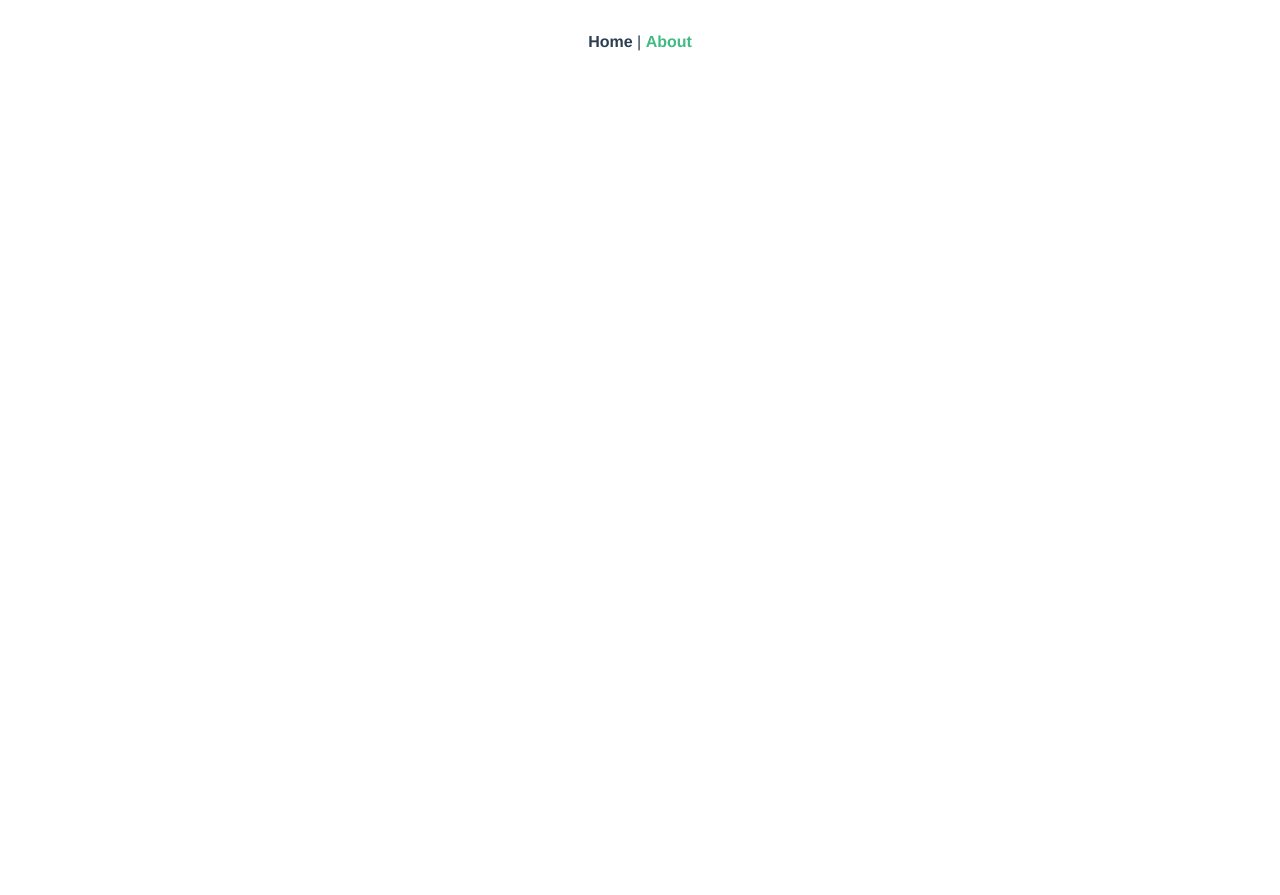
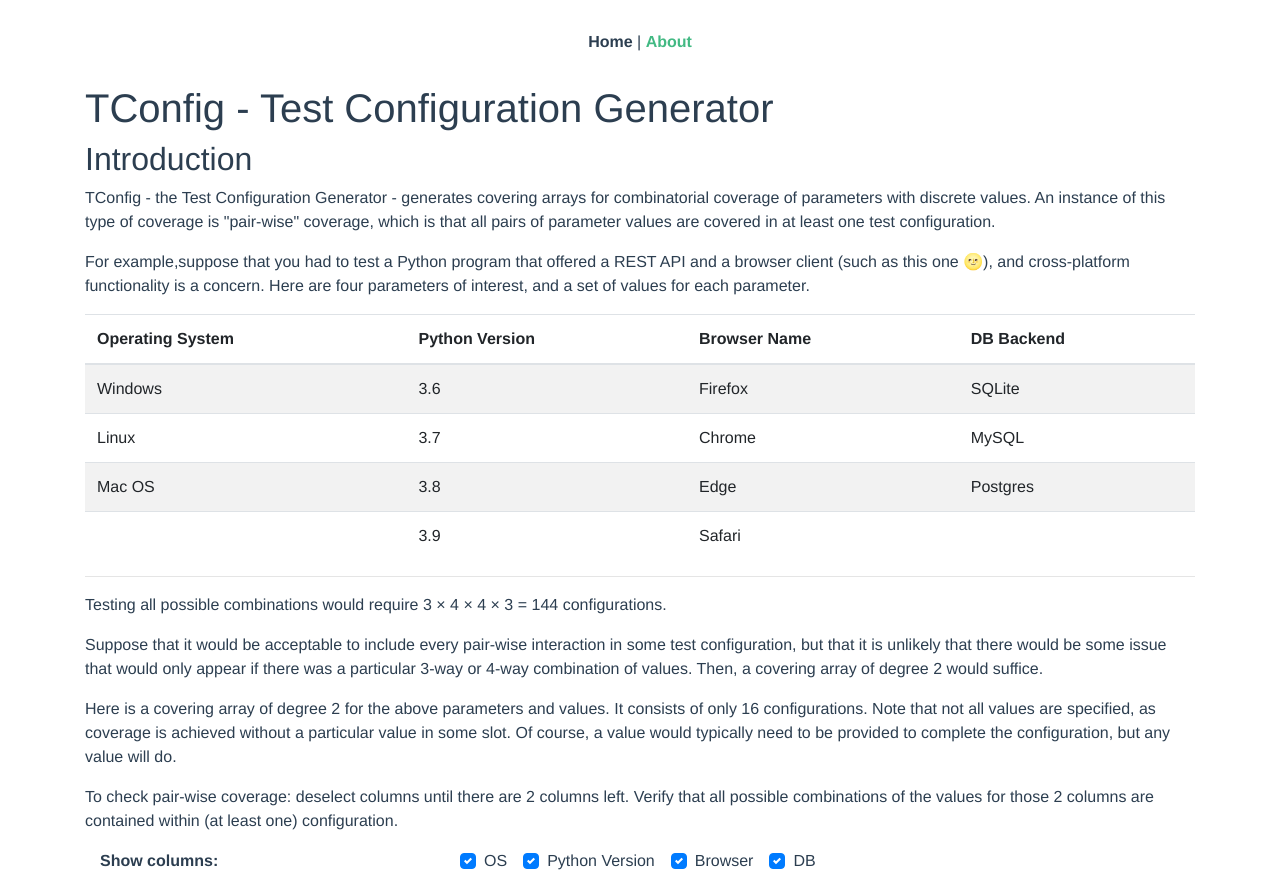
Before and after one commit to awwilliams/tconfig-client, a Vue app: page /about in a window 1280 px wide. Shown: the top 895 px of the page. Before the commit the page ends 800 px from the top, so only its background shows below. Built offline with nearby package versions, Linux system fonts and the light colour scheme.

Commit message:
About page content (#3)

```diff
--- /dev/null
+++ b/src/components/AboutTconfig.vue
@@ -0,0 +1,208 @@
+<template>
+  <div class="container text-left">
+    <h1 class="md">TConfig - Test Configuration Generator</h1>
+    <h2>Introduction</h2>
+    <p>
+      TConfig - the Test Configuration Generator - generates covering arrays for
+      combinatorial coverage of parameters with discrete values.  An instance of
+      this type of coverage is "pair-wise" coverage, which is that all pairs of
+      parameter values are covered in at least one test configuration.
+    </p>
+    <p>
+      For example,suppose that you had to test a Python program that offered a REST API
+      and a browser client (such as this one &#127773;), and cross-platform functionality is a
+      concern.  Here are four parameters of interest, and a set of values for each parameter.
+    </p>
+    <b-table size="sm" striped hover :items="parameters">
+    </b-table>
+    <hr>
+    <p>
+      Testing all possible combinations would require 3 &times; 4 &times; 4 &times; 3 = 144
+      configurations.
+    </p>
+    <p>
+      Suppose that it would be acceptable to include every pair-wise interaction
+      in some test configuration, but that it is unlikely that there would be some issue
+      that would only appear if there was a particular 3-way or 4-way combination of values.
+      Then, a covering array of degree 2 would suffice.
+    </p>
+    <p>
+      Here is a covering array of degree 2 for the above parameters and values.  It consists
+      of only 16 configurations. Note that not all values are specified, as coverage is achieved
+      without a particular value in some slot.  Of course, a value would typically need to be
+      provided to complete the configuration, but any value will do.
+    </p>
+    <p>
+      To check pair-wise coverage:  deselect columns until there are 2 columns left.  Verify
+      that all possible combinations of the values for those 2 columns are contained within (at
+      least one) configuration.
+    </p>
+    <b-row class="col-sm-12">
+      <b-col class="col-sm-4 font-weight-bold">
+        Show columns:
+      </b-col>
+      <b-col class="col">
+        <b-checkbox
+        :disabled="visibleFields.length == 2 && field.visible"
+        v-for="field in configFields"
+        :key="field.key"
+        v-model="field.visible"
+        inline>
+        {{ field.label }}
+        </b-checkbox>
+      </b-col>
+    </b-row>
+  <br>
+  <b-table size="sm" hover bordered :items="configurations" :fields="visibleFields">
+  </b-table>
+    <p>
+      (***) - Any value can be used in these configurations; specific values are not needed
+      for coverage purposes.
+    </p>
+  </div>
+</template>
+
+<script>
+export default {
+  computed: {
+    visibleFields() {
+      return this.configFields.filter((field) => field.visible);
+    },
+  },
+  data() {
+    return {
+      parameters: [
+        {
+          'Operating System': 'Windows',
+          'Python Version': '3.6',
+          'Browser name': 'Firefox',
+          'DB Backend': 'SQLite',
+        },
+        {
+          'Operating System': 'Linux',
+          'Python Version': '3.7',
+          'Browser name': 'Chrome',
+          'DB Backend': 'MySQL',
+        },
+        {
+          'Operating System': 'Mac OS',
+          'Python Version': '3.8',
+          'Browser name': 'Edge',
+          'DB Backend': 'Postgres',
+        },
+        {
+          'Operating System': '',
+          'Python Version': '3.9',
+          'Browser name': 'Safari',
+          'DB Backend': '',
+        },
+      ],
+      configFields: [
+        { key: 'Operating System', label: 'OS', visible: true },
+        { key: 'Python Version', label: 'Python Version', visible: true },
+        { key: 'Browser name', label: 'Browser', visible: true },
+        { key: 'DB Backend', label: 'DB', visible: true },
+      ],
+      configurations: [
+        {
+          'Operating System': 'Windows',
+          'Python Version': '3.6',
+          'Browser name': 'Firefox',
+          'DB Backend': 'SQLite',
+        },
+        {
+          'Operating System': 'Linux',
+          'Python Version': '3.7',
+          'Browser name': 'Chrome',
+          'DB Backend': 'MySQL',
+        },
+        {
+          'Operating System': 'Mac OS',
+          'Python Version': '3.8',
+          'Browser name': 'Edge',
+          'DB Backend': 'Postgres',
+        },
+        {
+          'Operating System': '***',
+          'Python Version': '3.9',
+          'Browser name': 'Safari',
+          'DB Backend': '***',
+        },
+        {
+          'Operating System': 'Windows',
+          'Python Version': '3.7',
+          'Browser name': 'Edge',
+          'DB Backend': '***',
+        },
+        {
+          'Operating System': 'Linux',
+          'Python Version': '3.6',
+          'Browser name': 'Safari',
+          'DB Backend': 'Postgres',
+        },
+        {
+          'Operating System': 'Mac OS',
+          'Python Version': '3.9',
+          'Browser name': 'Firefox',
+          'DB Backend': 'MySQL',
+        },
+        {
+          'Operating System': '***',
+          'Python Version': '3.8',
+          'Browser name': 'Chrome',
+          'DB Backend': 'SQLite',
+        },
+        {
+          'Operating System': 'Windows',
+          'Python Version': '3.8',
+          'Browser name': 'Safari',
+          'DB Backend': 'MySQL',
+        },
+        {
+          'Operating System': 'Linux',
+          'Python Version': '3.9',
+          'Browser name': 'Edge',
+          'DB Backend': 'SQLite',
+        },
+        {
+          'Operating System': 'Mac OS',
+          'Python Version': '3.6',
+          'Browser name': 'Chrome',
+          'DB Backend': '***',
+        },
+        {
+          'Operating System': '***',
+          'Python Version': '3.7',
+          'Browser name': 'Firefox',
+          'DB Backend': 'Postgres',
+        },
+        {
+          'Operating System': 'Windows',
+          'Python Version': '3.9',
+          'Browser name': 'Chrome',
+          'DB Backend': 'Postgres',
+        },
+        {
+          'Operating System': 'Linux',
+          'Python Version': '3.8',
+          'Browser name': 'Firefox',
+          'DB Backend': '***',
+        },
+        {
+          'Operating System': 'Mac OS',
+          'Python Version': '3.7',
+          'Browser name': 'Safari',
+          'DB Backend': 'SQLite',
+        },
+        {
+          'Operating System': '***',
+          'Python Version': '3.6',
+          'Browser name': 'Edge',
+          'DB Backend': 'MySQL',
+        },
+      ],
+    };
+  },
+};
+
+</script>
--- a/src/components/Configurations.vue
+++ b/src/components/Configurations.vue
@@ -13,7 +13,7 @@
       </b-row>
     </div>
     <p></p>
-    <b-table size="sm" striped hover :items="configurations"
+    <b-table size="sm" striped hover bordered :items="configurations"
              :current-page="currentPage" :per-page="perPage">
     </b-table>
     <div class="justify-content-center row my-0">
@@ -65,7 +65,11 @@ export default {
       this.configurationSet.configurations.forEach((config) => {
         const displayConfig = {};
         Object.entries(config).forEach(([key, value]) => {
-          displayConfig[key] = value.name;
+          if (!value.name) {
+            displayConfig[key] = '***';
+          } else {
+            displayConfig[key] = value.name;
+          }
         });
         this.configurations.push(displayConfig);
       });
--- a/src/router/index.js
+++ b/src/router/index.js
@@ -1,6 +1,7 @@
 import Vue from 'vue';
 import VueRouter from 'vue-router';
 import Tconfig from '../components/Tconfig.vue';
+import AboutTconfig from '../components/AboutTconfig.vue';
 
 Vue.use(VueRouter);
 
@@ -13,6 +14,11 @@ const router = new VueRouter({
       name: 'TConfig',
       component: Tconfig,
     },
+    {
+      path: '/about',
+      name: 'AboutTConfig',
+      component: AboutTconfig,
+    },
   ],
 });
 
```
